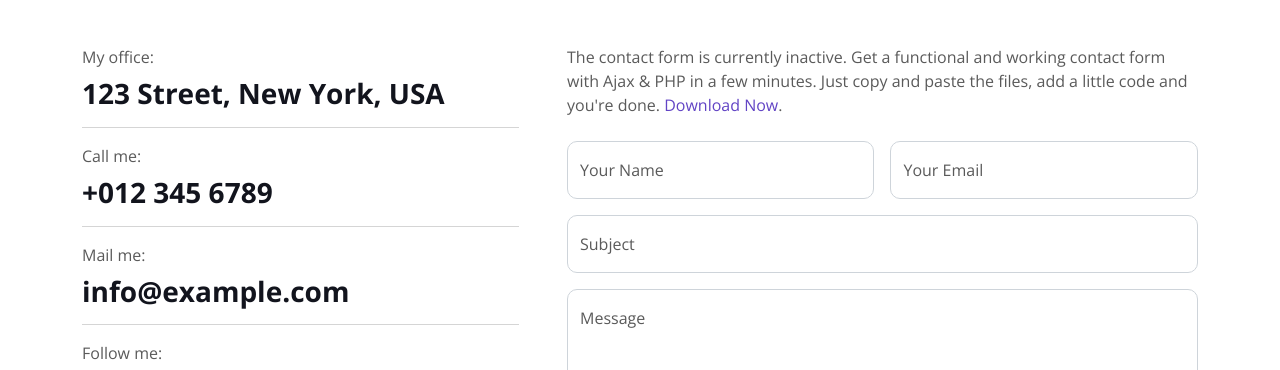
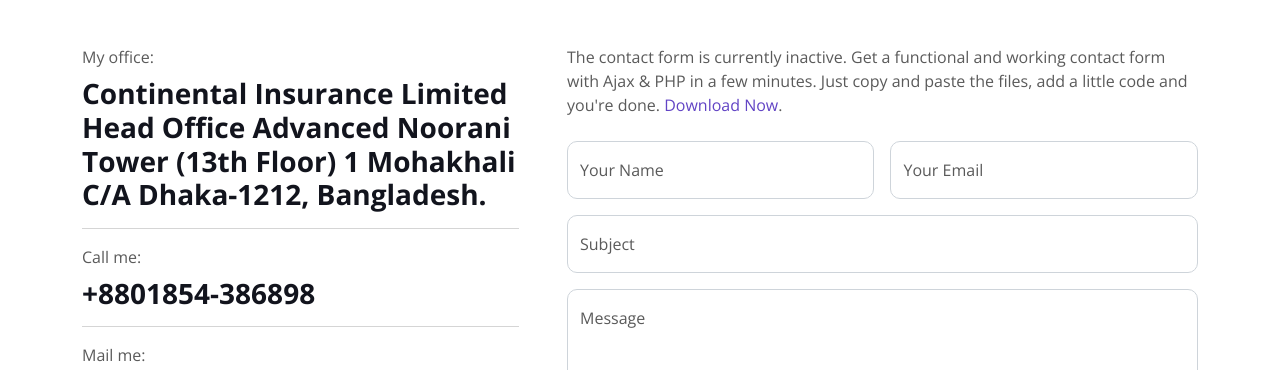
Before and after one commit to shadman-shakib/shadman, a plain HTML site: page index.html in a window 1280 px wide. Shown: the part 4834-5204 px from the top of the page. Drawn offline with nearby package versions, Linux system fonts and the light colour scheme.

Commit message:
Update index.html

```diff
--- a/index.html
+++ b/index.html
@@ -569,13 +569,18 @@
             <div class="row g-5">
                 <div class="col-lg-5 col-md-6 wow fadeInUp" data-wow-delay="0.1s">
                     <p class="mb-2">My office:</p>
-                    <h3 class="fw-bold">123 Street, New York, USA</h3>
+                    <h3 class="fw-bold">Continental Insurance Limited
+                        Head Office
+                        Advanced Noorani Tower (13th Floor)
+                        1 Mohakhali C/A
+                        Dhaka-1212, Bangladesh.</h3>
                     <hr class="w-100">
                     <p class="mb-2">Call me:</p>
-                    <h3 class="fw-bold">+012 345 6789</h3>
+                    <h3 class="fw-bold">+8801854-386898</h3>
                     <hr class="w-100">
                     <p class="mb-2">Mail me:</p>
-                    <h3 class="fw-bold">info@example.com</h3>
+                    <h3 class="fw-bold">shadman434@gmail.com</h3>
+                    <h3 class="fw-bold">shadman@cilbd.com</h3>
                     <hr class="w-100">
                     <p class="mb-2">Follow me:</p>
                     <div class="d-flex pt-2">
@@ -630,7 +635,7 @@
         <div class="container-xxl pt-5 px-0">
             <div class="bg-dark">
                 <iframe
-                src="https://www.google.com/maps/embed?pb=!1m18!1m12!1m3!1d3651.0509434766036!2d90.39744405058599!3d23.781200184498477!2m3!1f0!2f0!3f0!3m2!1i1024!2i768!4f13.1!3m3!1m2!1s0x3755b89baa2bfd71%3A0x5987fe0b10aaca25!2z4KaV4Kao4KeN4Kaf4Ka_4Kao4KeH4Kao4KeN4Kaf4Ka-4KayIOCmh-CmqOCnjeCmuOCnjeCmr-CngeCmsOCnh-CmqOCnjeCmuCDgprLgpr_gpq7gpr_gpp_gp4fgpqE!5e0!3m2!1sbn!2sbd!4v1659767948386!5m2!1sbn!2sbd" width="600" height="450" style="border:0;" allowfullscreen="" loading="lazy" referrerpolicy="no-referrer-when-downgrade"
+                src="https://www.google.com/maps/embed?pb=!1m18!1m12!1m3!1d3651.0509434766036!2d90.39744405058599!3d23.781200184498477!2m3!1f0!2f0!3f0!3m2!1i1024!2i768!4f13.1!3m3!1m2!1s0x3755b89baa2bfd71%3A0x5987fe0b10aaca25!2z4KaV4Kao4KeN4Kaf4Ka_4Kao4KeH4Kao4KeN4Kaf4Ka-4KayIOCmh-CmqOCnjeCmuOCnjeCmr-CngeCmsOCnh-CmqOCnjeCmuCDgprLgpr_gpq7gpr_gpp_gp4fgpqE!5e0!3m2!1sbn!2sbd!4v1659767948386!5m2!1sbn!2sbd"
                 frameborder="0" style="width: 100%; height: 450px; border:0;" allowfullscreen="" aria-hidden="false"
                 tabindex="0"></iframe>
             </div>
```
